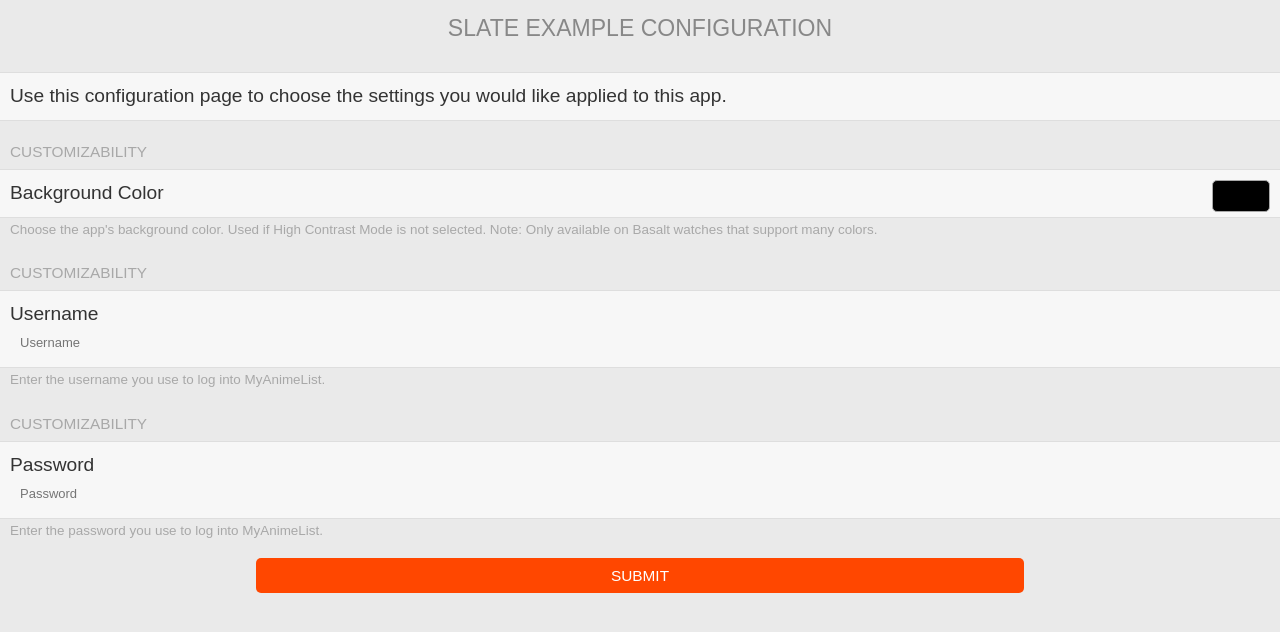
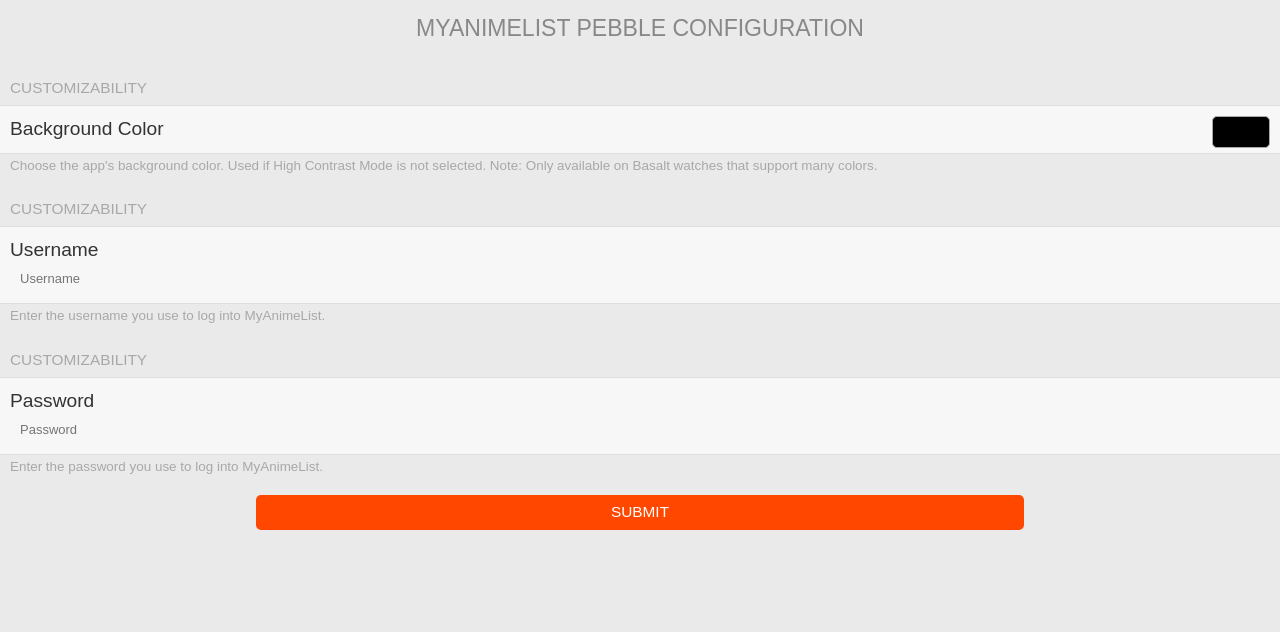
Before and after one commit to ifyoudieincanada/ifyoudieincanada.github.io, a plain HTML site: page index.html in a window 1280 px wide. Drawn offline with Linux system fonts and the light colour scheme.

Commit message:
Remove references to example

```diff
--- a/index.html
+++ b/index.html
@@ -1,7 +1,7 @@
 <!DOCTYPE html>
 <html>
   <head>
-  <title>Slate Example Configuration</title>
+  <title>MAL Pebble Configuration</title>
   <link rel='stylesheet' type='text/css' href='css/slate.min.css'>
   <script src='js/slate.min.js'></script>
   <style>
@@ -18,15 +18,7 @@
   </head>
 
   <body>
-    <h1 class='title'>Slate Example Configuration</h1>
-
-    <div class='item-container'>
-      <div class='item-container-content'>
-        <div class='item'>
-          Use this configuration page to choose the settings you would like applied to this app.
-        </div>
-      </div>
-    </div>
+    <h1 class='title'>MyAnimeList Pebble Configuration</h1>
 
     <div class='item-container'>
       <div class='item-container-header'>Customizability</div>
```
